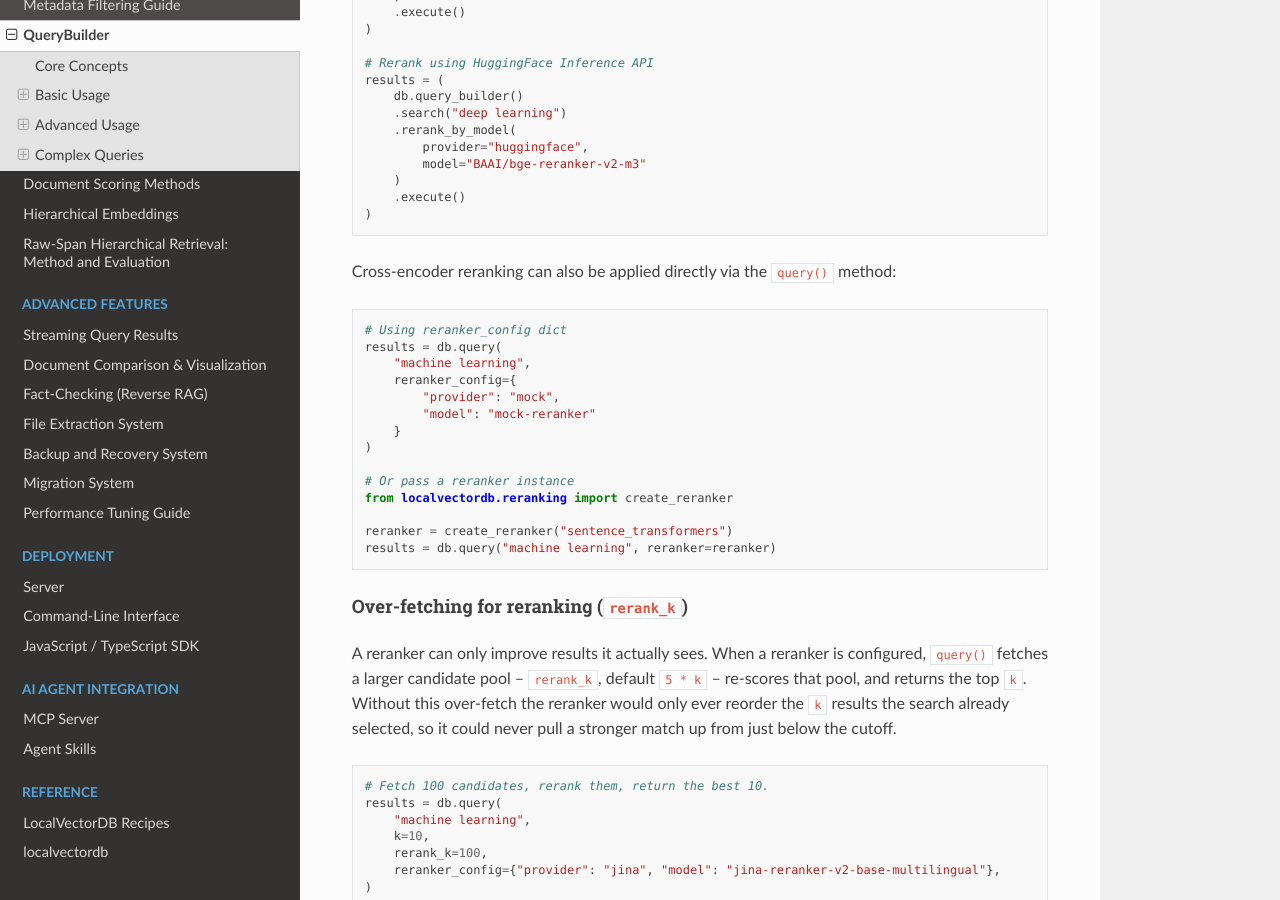
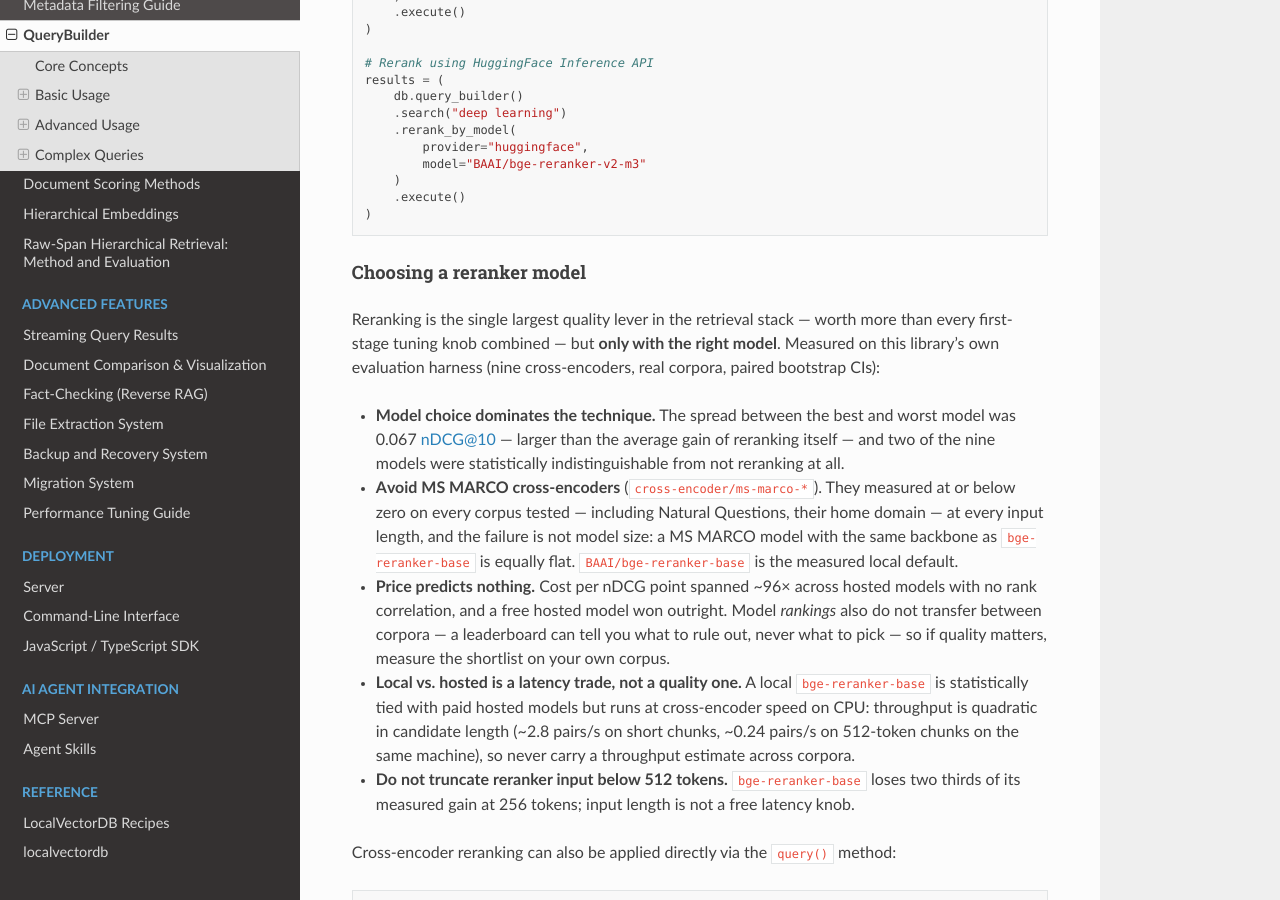
Before and after one commit to thomas-villani/localvectordb, a Sphinx documentation site: the page built from docs/source/querybuilder.rst, in a window 1280 px wide and 900 px high, scrolled down 7548 px. Built offline with Sphinx 7.4.7 and the Read the Docs theme 3.1.0, drawn with Linux system fonts in a browser that asks for light colours; some of the changed text lies outside the part shown.

Commit message:
fix(reranking): default to bge-reranker-base; document how to choose a model
The local cross-encoder default was ms-marco-MiniLM-L-6-v2, which the
reranking study measured as statistically indistinguishable from not
reranking at all -- on qasper (-0.0022 n.s.) AND on Natural Questions
(-0.0083), MS MARCO's own domain. The exclusion legs pinned the failure on
the training recipe, not capacity: ms-marco-electra-base, on bge's exact
L=12/H=768 backbone, is just as flat. bge-reranker-base measured +0.0297
(p<.05) through this same SentenceTransformersReranker code path, so the
wrong default here cost a user ~0.03 nDCG@10 silently -- larger than every
first-stage tuning effect in the study combined.

The docs half is the part 8.3 of the primer actually ranked: users got a
pluggable reranker with no guidance. The new section carries the findings
that generalise -- model choice dominates the technique (0.067 spread, two
of nine models inert), price predicts nothing (~96x cost-per-point spread,
rho=+0.157 n.s.), rankings do not transfer between corpora but the floor
does, local-vs-hosted is a latency trade, and never truncate reranker
input below 512 tokens (bge loses two thirds of its gain at 256).

HuggingFaceReranker already defaulted to a bge model and is unchanged.

Co-Authored-By: Claude Fable 5 <noreply@anthropic.com>

```diff
--- a/docs/source/querybuilder.rst
+++ b/docs/source/querybuilder.rst
@@ -405,7 +405,7 @@ evaluate query-document pairs jointly, producing more accurate relevance scores
        .search("machine learning optimization")
        .rerank_by_model(
            provider="sentence_transformers",
-           model="cross-encoder/ms-marco-MiniLM-L-6-v2",
+           model="BAAI/bge-reranker-base",
            top_k=10
        )
        .execute()
@@ -433,6 +433,37 @@ evaluate query-document pairs jointly, producing more accurate relevance scores
        )
        .execute()
    )
+
+Choosing a reranker model
+~~~~~~~~~~~~~~~~~~~~~~~~~
+
+Reranking is the single largest quality lever in the retrieval stack — worth more
+than every first-stage tuning knob combined — but **only with the right model**.
+Measured on this library's own evaluation harness (nine cross-encoders, real
+corpora, paired bootstrap CIs):
+
+- **Model choice dominates the technique.** The spread between the best and worst
+  model was 0.067 nDCG@10 — larger than the average gain of reranking itself —
+  and two of the nine models were statistically indistinguishable from not
+  reranking at all.
+- **Avoid MS MARCO cross-encoders** (``cross-encoder/ms-marco-*``). They measured
+  at or below zero on every corpus tested — including Natural Questions, their
+  home domain — at every input length, and the failure is not model size:
+  a MS MARCO model with the same backbone as ``bge-reranker-base`` is equally
+  flat. ``BAAI/bge-reranker-base`` is the measured local default.
+- **Price predicts nothing.** Cost per nDCG point spanned ~96× across hosted
+  models with no rank correlation, and a free hosted model won outright. Model
+  *rankings* also do not transfer between corpora — a leaderboard can tell you
+  what to rule out, never what to pick — so if quality matters, measure the
+  shortlist on your own corpus.
+- **Local vs. hosted is a latency trade, not a quality one.** A local
+  ``bge-reranker-base`` is statistically tied with paid hosted models but runs
+  at cross-encoder speed on CPU: throughput is quadratic in candidate length
+  (~2.8 pairs/s on short chunks, ~0.24 pairs/s on 512-token chunks on the same
+  machine), so never carry a throughput estimate across corpora.
+- **Do not truncate reranker input below 512 tokens.** ``bge-reranker-base``
+  loses two thirds of its measured gain at 256 tokens; input length is not a
+  free latency knob.
 
 Cross-encoder reranking can also be applied directly via the ``query()`` method:
 
@@ -510,7 +541,7 @@ The built-in providers accept a few construction options (passed either through
 
    reranker = create_reranker(
        "sentence_transformers",
-       model="cross-encoder/ms-marco-MiniLM-L-6-v2",
+       model="BAAI/bge-reranker-base",
        device="cuda",
    )
 
```
Also changed, not shown: 2 other files.
